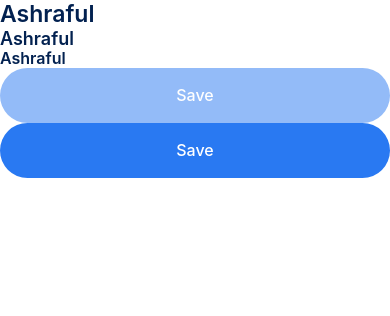
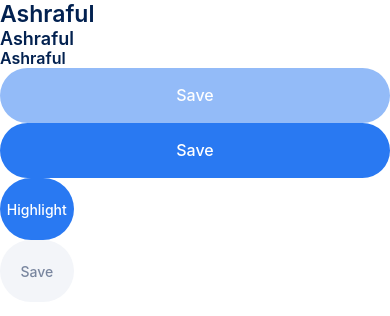
Before and after one commit to islamashraful/DonationApp, a React Native app: screen /Home in a window 390 px wide. Shown: the top 316 px of the page. Built offline with nearby package versions, Linux system fonts and the light colour scheme.

Commit message:
Added Tab component

```diff
--- /dev/null
+++ b/components/Tab/index.tsx
@@ -0,0 +1,68 @@
+import React, { useRef, useState } from 'react';
+import { Pressable, StyleSheet, Text } from 'react-native';
+import {
+  horizontalScale,
+  scaleFontSize,
+  verticalScale,
+} from '../../styles/scaling';
+
+interface Props {
+  title: string;
+  isInactive?: boolean;
+  onPress?: () => void;
+}
+
+const Tab = ({ title, isInactive, onPress }: Props) => {
+  const [width, setWidth] = useState(0);
+  const textRef = useRef(null);
+
+  const paddingHorizontal = 33;
+  const tabWidth = {
+    width: horizontalScale(paddingHorizontal * 2 + width),
+  };
+
+  return (
+    <Pressable
+      style={[
+        styles.container,
+        isInactive ? styles.inactiveTab : undefined,
+        tabWidth,
+      ]}
+      disabled={isInactive}
+      onPress={onPress}>
+      <Text
+        ref={textRef}
+        onTextLayout={event => {
+          setWidth(event.nativeEvent.lines[0].width);
+        }}
+        style={[styles.title, isInactive ? styles.inActiveTitle : undefined]}>
+        {title}
+      </Text>
+    </Pressable>
+  );
+};
+
+const styles = StyleSheet.create({
+  container: {
+    height: verticalScale(50),
+    backgroundColor: '#2979f2',
+    justifyContent: 'center',
+    alignItems: 'center',
+    borderRadius: horizontalScale(50),
+  },
+  title: {
+    fontFamily: 'Inter',
+    fontSize: scaleFontSize(14),
+    fontWeight: '500',
+    lineHeight: scaleFontSize(17),
+    color: '#fff',
+  },
+  inactiveTab: {
+    backgroundColor: '#f3f5f9',
+  },
+  inActiveTitle: {
+    color: '#79869f',
+  },
+});
+
+export default Tab;
--- a/screens/Home/index.tsx
+++ b/screens/Home/index.tsx
@@ -2,6 +2,7 @@ import React from 'react';
 import { StyleSheet, SafeAreaView } from 'react-native';
 import Header from '../../components/Header';
 import Button from '../../components/Button';
+import Tab from '../../components/Tab';
 
 const Home = () => {
   return (
@@ -11,6 +12,8 @@ const Home = () => {
       <Header title="Ashraful" type="small" />
       <Button title="Save" disabled />
       <Button title="Save" />
+      <Tab title="Highlight" />
+      <Tab title="Save" isInactive />
     </SafeAreaView>
   );
 };
```
